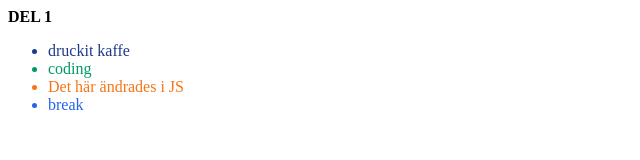
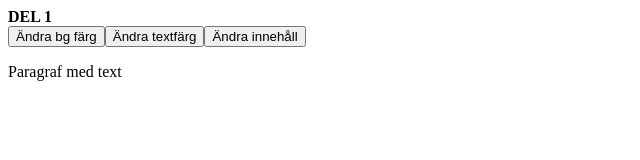
Before and after one commit to bjorkmanemelie/workshop-w42, a plain HTML site: page index.html in a window 1280 px wide. Shown: the whole page, without its empty margins (0-640 px from the left). Drawn offline with Linux system fonts and the light colour scheme.

Commit message:
Exercise 5 - completed

```diff
--- a/index.html
+++ b/index.html
@@ -11,7 +11,8 @@
 <body>
 
 
-    <script src="script.js"></script>
+    <!-- <script src="script.js"></script> -->
+    <script src="script1.js"></script>
 </body>
 
 </html>
--- /dev/null
+++ b/script1.js
@@ -0,0 +1,28 @@
+const btn1 = document.createElement("button");
+btn1.textContent = "Ändra bg färg";
+
+const btn2 = document.createElement("button");
+btn2.textContent = "Ändra textfärg";
+
+const btn3 = document.createElement("button");
+btn3.textContent = "Ändra innehåll";
+
+const p = document.createElement("p");
+p.textContent = "Paragraf med text";
+
+document.body.appendChild(btn1);
+document.body.appendChild(btn2);
+document.body.appendChild(btn3);
+document.body.appendChild(p);
+
+btn1.addEventListener("click", () => {
+  document.body.style.backgroundColor = "#f1f5f9";
+});
+
+btn2.addEventListener("click", () => {
+  p.style.color = "#0f172a";
+});
+
+btn3.addEventListener("click", () => {
+  p.textContent = "Känner nu mig säkrare på att skapa element i js";
+});
```
